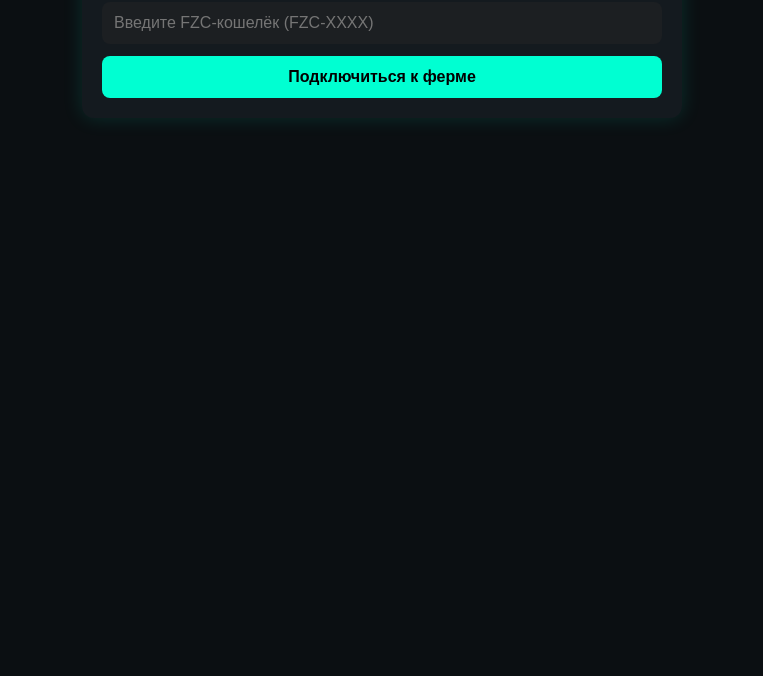
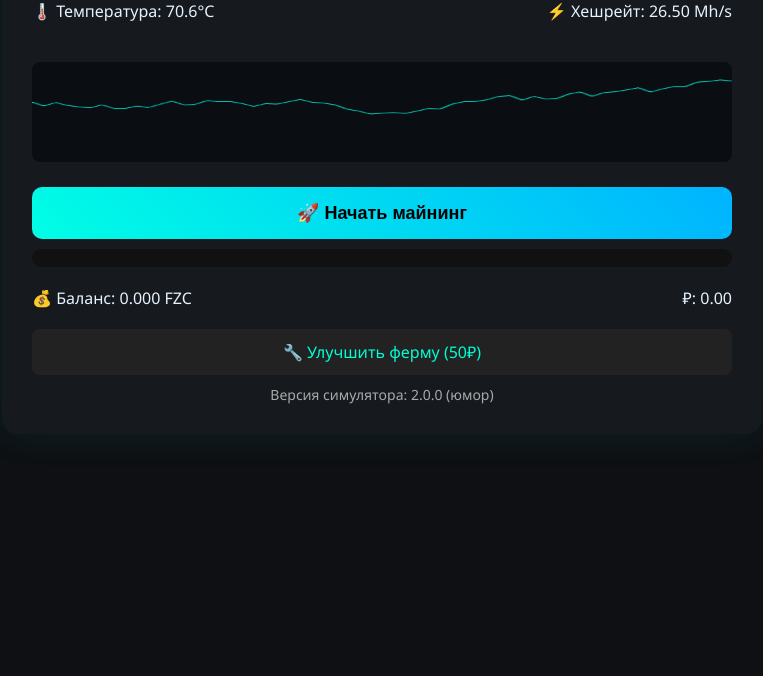
Before and after one commit to savich18423/-ee, a plain HTML site: page index.html in a window 1280 px wide. Shown: the part 124-800 px from the top of the page, without its empty margins (258-1021 px from the left). Drawn offline with Linux system fonts and the light colour scheme.

Commit message:
Update index.html

```diff
--- a/index.html
+++ b/index.html
@@ -2,208 +2,202 @@
 <html lang="ru">
 <head>
   <meta charset="UTF-8">
-  <title>FZC Гос.Майнинг Платформа</title>
-  <meta name="viewport" content="width=device-width, initial-scale=1">
+  <title>FZC Mining Simulator</title>
+  <meta name="viewport" content="width=device-width, initial-scale=1" />
   <style>
-    * {box-sizing: border-box;}
     body {
+      background: #0e1013;
+      font-family: 'Segoe UI', sans-serif;
+      color: #e6f2ff;
       margin: 0;
-      font-family: 'Segoe UI', sans-serif;
-      background: #0b0f12;
-      color: #e0f0f0;
       padding: 20px;
     }
+
+    .container {
+      max-width: 700px;
+      margin: auto;
+      background: #161a1f;
+      padding: 30px;
+      border-radius: 16px;
+      box-shadow: 0 0 40px rgba(0,255,255,0.08);
+    }
+
     h1 {
       text-align: center;
-      color: #00ffd2;
+      color: #00ffe5;
       margin-bottom: 10px;
     }
-    .card {
-      background: #141a1f;
-      border-radius: 12px;
-      padding: 20px;
-      max-width: 600px;
-      margin: 0 auto;
-      box-shadow: 0 0 20px #00ffd222;
-    }
-    input, button {
-      width: 100%;
-      padding: 12px;
-      margin-top: 12px;
-      border-radius: 8px;
-      border: none;
+
+    .stats {
+      display: flex;
+      justify-content: space-between;
+      margin-bottom: 20px;
       font-size: 16px;
     }
-    input {
-      background: #1c1f22;
-      color: #fff;
+
+    .button {
+      background: linear-gradient(45deg, #00ffe5, #00b3ff);
+      border: none;
+      border-radius: 10px;
+      padding: 15px;
+      font-size: 18px;
+      font-weight: bold;
+      color: #000;
+      cursor: pointer;
+      width: 100%;
+      transition: transform 0.1s ease-in-out;
     }
-    button {
-      background: #00ffd2;
-      color: #000;
-      font-weight: bold;
-      cursor: pointer;
+
+    .button:active {
+      transform: scale(0.97);
     }
-    #log {
+
+    .progress {
+      height: 18px;
       background: #111;
+      border-radius: 10px;
+      margin-top: 10px;
+      overflow: hidden;
+    }
+
+    .progress-bar {
+      height: 100%;
+      background: #00ffe5;
+      width: 0%;
+      transition: width 0.3s;
+    }
+
+    canvas {
+      background: #0a0d11;
+      border-radius: 8px;
+      width: 100%;
+      height: 100px;
+      margin: 20px 0;
+    }
+
+    .upgrade {
+      background: #222;
+      color: #00ffd5;
+      text-align: center;
       padding: 12px;
       border-radius: 8px;
       margin-top: 20px;
+      cursor: pointer;
+    }
+
+    .upgrade:hover {
+      background: #333;
+    }
+
+    .small {
       font-size: 14px;
       color: #aaa;
-      max-height: 120px;
-      overflow-y: auto;
-    }
-    #status {
-      font-size: 14px;
-      color: #66faff;
+      text-align: center;
       margin-top: 10px;
     }
-    .progress {
-      background: #1f2a2f;
-      border-radius: 6px;
-      overflow: hidden;
-      height: 18px;
-      margin-top: 15px;
-    }
-    .progress-inner {
-      height: 100%;
-      width: 0%;
-      background: linear-gradient(to right, #00ffd2, #00bbaa);
-      transition: width 0.3s;
-    }
-    .balance {
-      font-size: 18px;
-      margin-top: 20px;
-    }
-    canvas {
-      width: 100%;
-      height: 120px;
-      margin-top: 25px;
-      background: #111;
-      border-radius: 8px;
-    }
-    .note {
-      margin-top: 20px;
-      text-align: center;
-      font-size: 12px;
-      color: #888;
-    }
+
   </style>
 </head>
 <body>
 
-<h1>⛏️ Гос.Майнинг Платформа</h1>
+  <div class="container">
+    <h1>⛏️ FZC Майнинг Ферма</h1>
 
-<div class="card" id="card">
-  <input type="text" id="wallet" placeholder="Введите FZC-кошелёк (FZC-XXXX)">
-  <button onclick="connect()">Подключиться к ферме</button>
+    <div class="stats">
+      <div>🌡️ Температура: <span id="temp">65°C</span></div>
+      <div>⚡ Хешрейт: <span id="hash">24.5 Mh/s</span></div>
+    </div>
 
-  <div id="miner" style="display:none;">
-    <div id="status">⏳ Инициализация...</div>
-    <button onclick="toggleMining()" id="mineBtn">▶️ Начать добычу</button>
+    <canvas id="chart"></canvas>
+
+    <button class="button" onclick="mine()">🚀 Начать майнинг</button>
 
     <div class="progress">
-      <div id="progressBar" class="progress-inner"></div>
+      <div class="progress-bar" id="progressBar"></div>
     </div>
 
-    <div class="balance">
-      💰 Баланс: <span id="bal">0.000</span> FZC ≈ <span id="rub">0.00</span> ₽
+    <div class="stats" style="margin-top:20px;">
+      <div>💰 Баланс: <span id="fzc">0.000</span> FZC</div>
+      <div>₽: <span id="rub">0.00</span></div>
     </div>
 
-    <canvas id="graph"></canvas>
+    <div class="upgrade" onclick="upgrade()">🔧 Улучшить ферму (50₽)</div>
+    <div class="small">Версия симулятора: 2.0.0 (юмор)</div>
+  </div>
 
-    <div id="log"></div>
-    <p class="note">📜 Доход освобожден от налогообложения по ст. 217 НК РФ</p>
-  </div>
-</div>
+  <script>
+    let balance = parseFloat(localStorage.getItem("balance") || "0");
+    let power = parseFloat(localStorage.getItem("power") || "1.0");
+    const rate = 3975 + Math.random() * 100;
 
-<script>
-  let mining = false, balance = 0, maxBalance = 5.0, rate = 3500 + Math.random() * 700, interval;
-  const ctx = document.getElementById('graph').getContext('2d');
-  const logs = document.getElementById('log');
+    const tempEl = document.getElementById("temp");
+    const hashEl = document.getElementById("hash");
+    const fzcEl = document.getElementById("fzc");
+    const rubEl = document.getElementById("rub");
+    const progressBar = document.getElementById("progressBar");
 
-  function connect() {
-    const w = document.getElementById('wallet').value.trim();
-    if (!w.startsWith("FZC-")) {
-      alert("❌ Неверный формат кошелька");
-      return;
+    function updateStats() {
+      fzcEl.textContent = balance.toFixed(3);
+      rubEl.textContent = (balance * rate).toFixed(2);
+      tempEl.textContent = (65 + Math.random() * 8).toFixed(1) + "°C";
+      hashEl.textContent = (24 + power * 2.5).toFixed(2) + " Mh/s";
+      localStorage.setItem("balance", balance);
+      localStorage.setItem("power", power);
     }
 
-    document.getElementById('status').textContent = '🔌 Подключение к узлу...';
-    setTimeout(() => {
-      document.getElementById('card').querySelector('button').style.display = 'none';
-      document.getElementById('wallet').style.display = 'none';
-      document.getElementById('miner').style.display = 'block';
-      document.getElementById('status').textContent = '✅ Подключено к FZC-node-4.2 (стабильная сеть)';
-      drawGraph();
-      render();
-    }, 2000);
-  }
-
-  function toggleMining() {
-    if (mining) {
-      mining = false;
-      clearInterval(interval);
-      document.getElementById('mineBtn').textContent = '▶️ Продолжить добычу';
-      document.getElementById('status').textContent = '⏸️ Добыча приостановлена';
-    } else {
-      mining = true;
-      interval = setInterval(mineTick, 2500);
-      document.getElementById('mineBtn').textContent = '⛏️ Остановить добычу';
-      document.getElementById('status').textContent = '✅ Добыча активна...';
-    }
-  }
-
-  function mineTick() {
-    if (balance >= maxBalance) {
-      document.getElementById('status').textContent = '⚠️ Достигнут лимит добычи';
-      toggleMining();
-      return;
+    function mine() {
+      let percent = 0;
+      progressBar.style.width = "0%";
+      let interval = setInterval(() => {
+        percent += 2 + Math.random() * 3;
+        if (percent >= 100) {
+          percent = 100;
+          clearInterval(interval);
+          let mined = 0.005 * power;
+          balance += mined;
+          updateStats();
+        }
+        progressBar.style.width = percent + "%";
+      }, 60);
     }
 
-    const mined = 0.1 + Math.random() * 0.2;
-    balance += mined;
-    if (balance > maxBalance) balance = maxBalance;
-    render();
-    log(`+${mined.toFixed(3)} FZC добыто...`);
-  }
+    function upgrade() {
+      const rub = balance * rate;
+      if (rub < 50) {
+        alert("❌ Недостаточно средств. Нужно минимум 50₽ (~" + (50 / rate).toFixed(3) + " FZC)");
+        return;
+      }
+      balance -= (50 / rate);
+      power += 0.4;
+      alert("✅ Успешно улучшено! Хешрейт вырос.");
+      updateStats();
+    }
 
-  function render() {
-    document.getElementById('bal').textContent = balance.toFixed(3);
-    document.getElementById('rub').textContent = (balance * rate).toFixed(2);
-    const pct = (balance / maxBalance) * 100;
-    document.getElementById('progressBar').style.width = pct + '%';
-  }
+    // График хешрейта
+    const ctx = document.getElementById("chart").getContext("2d");
+    function drawGraph() {
+      ctx.clearRect(0, 0, ctx.canvas.width, ctx.canvas.height);
+      let y = 60;
+      for (let x = 0; x < ctx.canvas.width; x += 5) {
+        let ny = y + (Math.random() - 0.5) * 15;
+        ctx.beginPath();
+        ctx.moveTo(x, y);
+        ctx.lineTo(x + 5, ny);
+        ctx.strokeStyle = "#00ffe5";
+        ctx.stroke();
+        y = ny;
+      }
+    }
 
-  function drawGraph() {
-    ctx.clearRect(0, 0, ctx.canvas.width, ctx.canvas.height);
-    let prevY = 100;
-    for (let x = 0; x < ctx.canvas.width; x += 5) {
-      const y = 60 + Math.sin(x * 0.05 + Math.random()) * 30;
-      ctx.beginPath();
-      ctx.moveTo(x, prevY);
-      ctx.lineTo(x + 5, y);
-      ctx.strokeStyle = '#00ffd2';
-      ctx.lineWidth = 2;
-      ctx.stroke();
-      prevY = y;
-    }
-  }
+    setInterval(() => {
+      drawGraph();
+      updateStats();
+    }, 3000);
 
-  function log(msg) {
-    const time = new Date().toLocaleTimeString();
-    logs.innerHTML = `[${time}] ${msg}<br>` + logs.innerHTML;
-  }
-
-  if (localStorage.getItem('fzc_balance')) {
-    balance = parseFloat(localStorage.getItem('fzc_balance'));
-  }
-
-  setInterval(() => {
-    localStorage.setItem('fzc_balance', balance.toFixed(3));
-  }, 3000);
-</script>
+    // Первая отрисовка
+    drawGraph();
+    updateStats();
+  </script>
 
 </body>
 </html>
```
